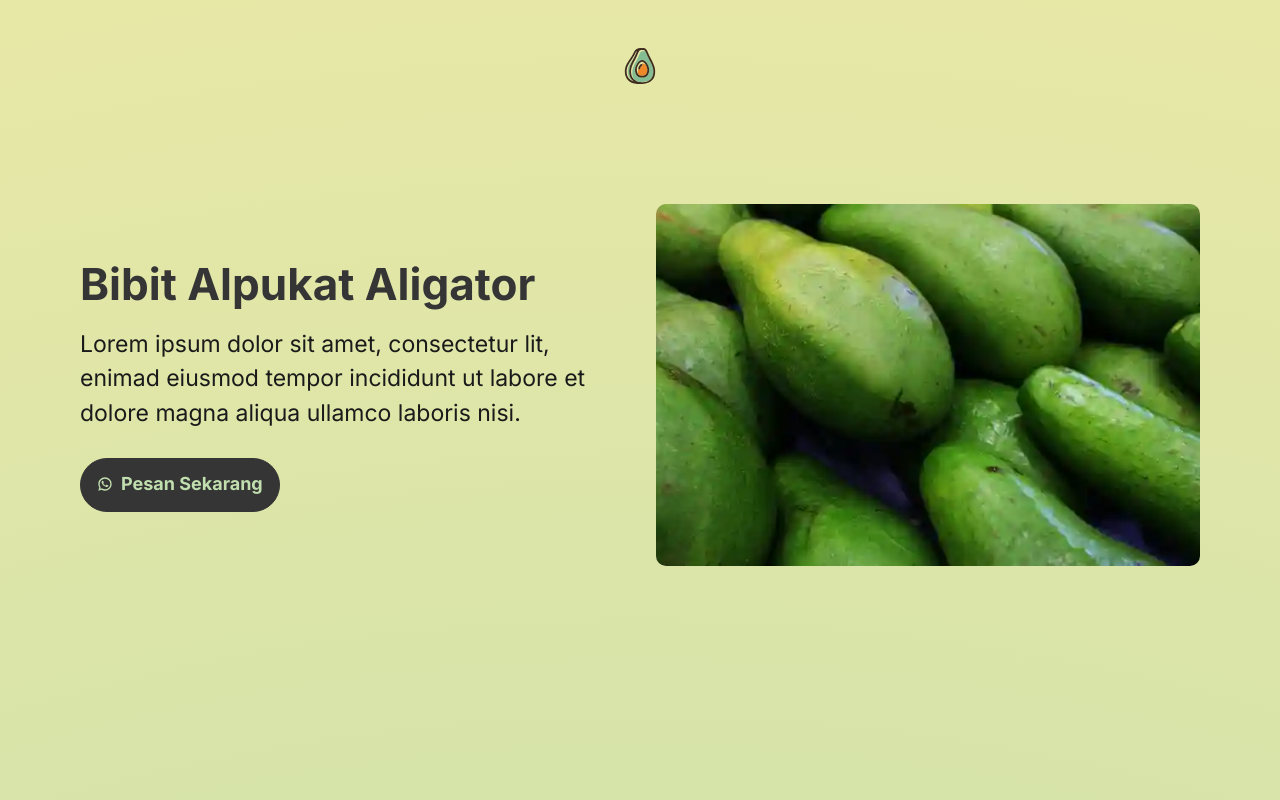
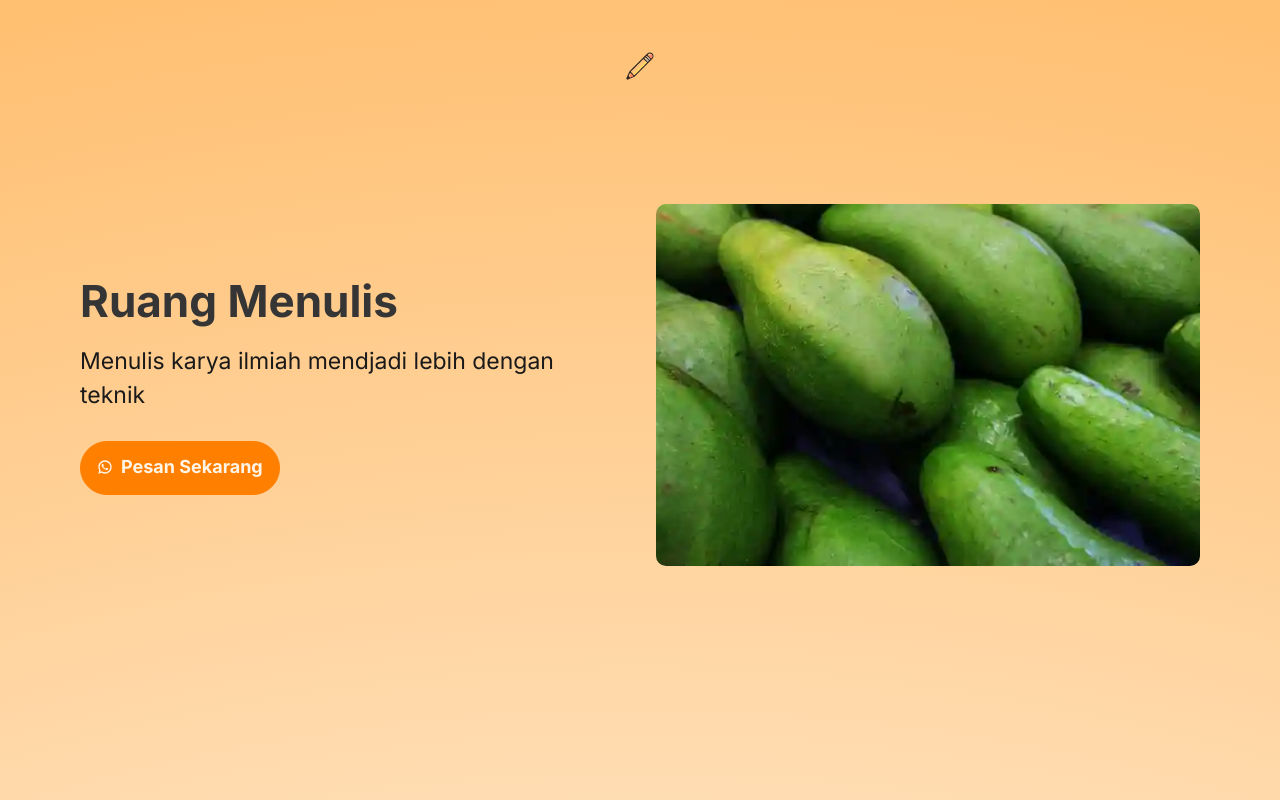
Before and after one commit to Research-in-Automation/rullis, an Eleventy site: page src/site/index.njk in a window 1280 px wide. Shown: the top 800 px of the page. Built offline with nearby package versions, Linux system fonts and the light colour scheme; Eleventy itself is replaced by a stand-in of ours; files that its build step writes are made by us from their sources; what postcss-color-mix, precss would draw is missing.

Commit message:
feat: rebrand

```diff
--- a/src/site/_includes/postcss/styles.css
+++ b/src/site/_includes/postcss/styles.css
@@ -42,14 +42,14 @@ TABLE OF CONTENT
   |
   ------------------------------------------------------------*/
 
-  --ui-color-brand: #353535;
+  --ui-color-brand: #ff7f00;
 
   /* COLOR PALETTE */
 
-  --ui-color-n-000: #C1DEAE;
-  --ui-color-n-050: #F2F5C8;
-  --ui-color-n-100: #E8E8A6;
-  --ui-color-n-300: #aeaeae;
+  --ui-color-n-000: #fff5e7;
+  --ui-color-n-050: #ffffff;
+  --ui-color-n-100: #ffbf70;
+  --ui-color-n-300: #d5aa73;
   --ui-color-n-500: #353535;
   --ui-color-n-700: #282828;
   --ui-color-n-900: #1a1a1a;
@@ -138,8 +138,8 @@ html { box-sizing: border-box; }
 *:after { box-sizing: inherit; }
 
 body {
-  background: rgb(242,245,200);
-  background: radial-gradient(circle, rgba(242,245,200,1) 0%, rgba(193,222,174,1) 36%, rgba(232,232,166,1) 100%);
+  background: var(--ui-color-background-primary);
+  background: radial-gradient(circle, var(--ui-color-background-primary) 0%, var(--ui-color-background-secondary) 36%, var(--ui-color-background-tertiary) 100%);
   color: var(--ui-color-typography-body);
   font-family: var(--ui-typography-typeface);
   font-feature-settings: "liga", "kern";
--- a/src/site/index.njk
+++ b/src/site/index.njk
@@ -1,5 +1,5 @@
 ---
-title: Alpukat Super - Hobikila
+title: Rullis - Rumah Menulis
 layout: layouts/base.njk
 ---
 
@@ -7,7 +7,7 @@ layout: layouts/base.njk
   <div class="ui-layout-container">
     <div class="ui-section-header__layout ui-layout-flex">
       <!-- LOGO -->
-      <img width="36" height="36" src="images/avocado-logo.svg" class="ui-section-header--logo" alt="logo" />
+      <img width="36" height="36" src="images/pencil-svgrepo-com.svg" class="ui-section-header--logo" alt="logo" />
     </div>
   </div>
 </header>
@@ -17,10 +17,9 @@ layout: layouts/base.njk
       <div class="ui-section-hero__layout ui-layout-grid ui-layout-grid-2">
         <!-- COPYWRITING -->
         <div>
-          <h1>Bibit Alpukat Aligator</h1>
+          <h1>Ruang Menulis</h1>
           <p class="ui-text-intro">
-            Lorem ipsum dolor sit amet, consectetur lit, enimad eiusmod tempor incididunt
-            ut labore et dolore magna aliqua ullamco laboris nisi.
+            Menulis karya ilmiah mendjadi lebih dengan teknik
           </p>
           <!-- CTA -->
           <div class="ui-component-cta ui-layout-flex">
```
Also changed, not shown: src/site/images/pencil-svgrepo-com.svg (added).
